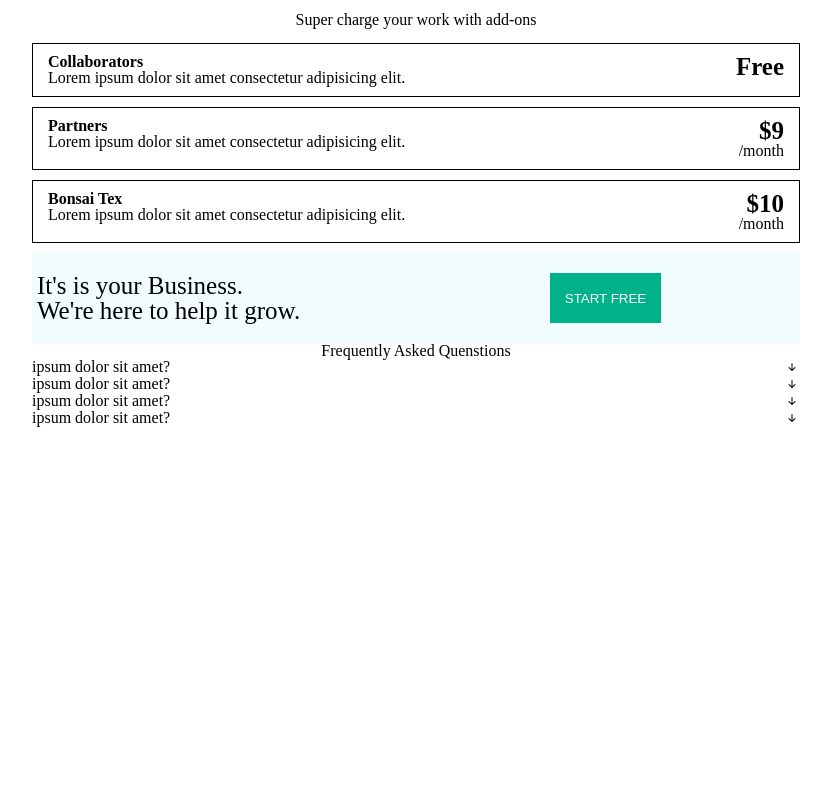
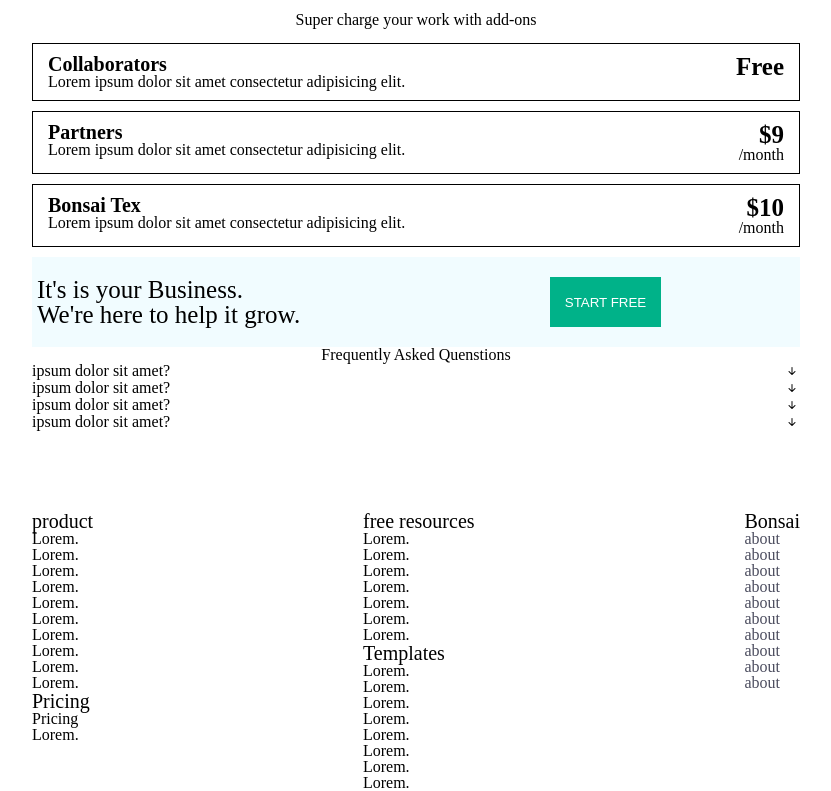
Before and after one commit to almeidaleandro28/frontend-Practice-02, a website: page index.html in a window 1280 px wide. Shown: the part 493-1284 px from the top of the page, without its empty margins (224-1055 px from the left). Before the commit the page ends 920 px from the top, so only its background shows below. Drawn offline with nearby package versions, Linux system fonts and the light colour scheme.

Commit message:
update structure footer

```diff
--- a/index.html
+++ b/index.html
@@ -187,11 +187,63 @@
   <!-- end section questions -->
   <!-- start footer -->
   <footer class="footer">
-    <div class="container">
-      <div class="products"></div>
-      <div class="free"></div>
-      <div class="social"></div>
-
+    <div class="container container-footer">
+      <div class="products">
+        <h3 class="h3">product</h3>
+          <ul>
+          <li>Lorem.</li>
+          <li>Lorem.</li>
+          <li>Lorem.</li>
+          <li>Lorem.</li>
+          <li>Lorem.</li>
+          <li>Lorem.</li>
+          <li>Lorem.</li>
+          <li>Lorem.</li>
+          <li>Lorem.</li>
+          <li>Lorem.</li>
+          </ul>
+        <h3>Pricing</h3>
+          <ul>
+              <li class="ppricing">Pricing</li>
+               <li>Lorem.</li>
+          </ul>
+      </div><!--end products-->
+      <div class="free">
+        <h3>free resources</h3>
+          <ul>
+          <li>Lorem.</li>
+          <li>Lorem.</li>
+          <li>Lorem.</li>
+          <li>Lorem.</li>
+          <li>Lorem.</li>
+          <li>Lorem.</li>
+          <li>Lorem.</li>
+          </ul>
+        <h3>Templates</h3>
+          <ul>
+              <li>Lorem.</li>
+              <li>Lorem.</li>
+              <li>Lorem.</li>
+              <li>Lorem.</li>
+              <li>Lorem.</li>
+              <li>Lorem.</li>
+              <li>Lorem.</li>
+              <li>Lorem.</li>
+          </ul>
+      </div><!--end free-->
+      <div class="social">
+        <h3>Bonsai</h3>
+        <li><a>about</a></li>
+        <li><a>about</a></li>
+        <li><a>about</a></li>
+        <li><a>about</a></li>
+        <li><a>about</a></li>
+        <li><a>about</a></li>
+        <li><a>about</a></li>
+        <li><a>about</a></li>
+        <li><a>about</a></li>
+        <li><a>about</a></li>
+      </div><!--end social -->
     </div><!--end container-->
   </footer>
   <!-- end footer -->
--- a/scss/style.scss
+++ b/scss/style.scss
@@ -10,6 +10,8 @@
 
 body {
   background-color: $c-white;
+  font-size: 1rem;
+  font-weight: map.get($f-weight, "regular");
 }
 
 // container
@@ -25,12 +27,23 @@
 }
 
 a {
+  color: $c-secundary;
+  list-style: none;
   text-decoration: none;
-  color: $c-secundary;
 }
+
+li {
+  list-style: none;
+}
+
+
 
 .btn {
   text-transform: uppercase;
+}
+
+h3 {
+  font-size: map-get($f-sizes, "small" );
 }
 // nav
 .container-menu {
@@ -283,6 +296,9 @@
   padding: 5px 15px;
 }
 // sections questions
+.section-questions {
+  padding-bottom: 5rem;
+}
 .container-questions {
   text-align: center;
 }
@@ -291,3 +307,22 @@
   flex-direction: row;
   justify-content: space-between;
 }
+
+// footer
+.footer {
+
+.container-footer {
+  display: flex;
+  flex-direction: row;
+  justify-content: space-between;
+}
+}
+.products {
+
+}
+.freee {
+
+}
+.social {
+
+}
```
Also changed, not shown: css/style.css, 1 other file.
